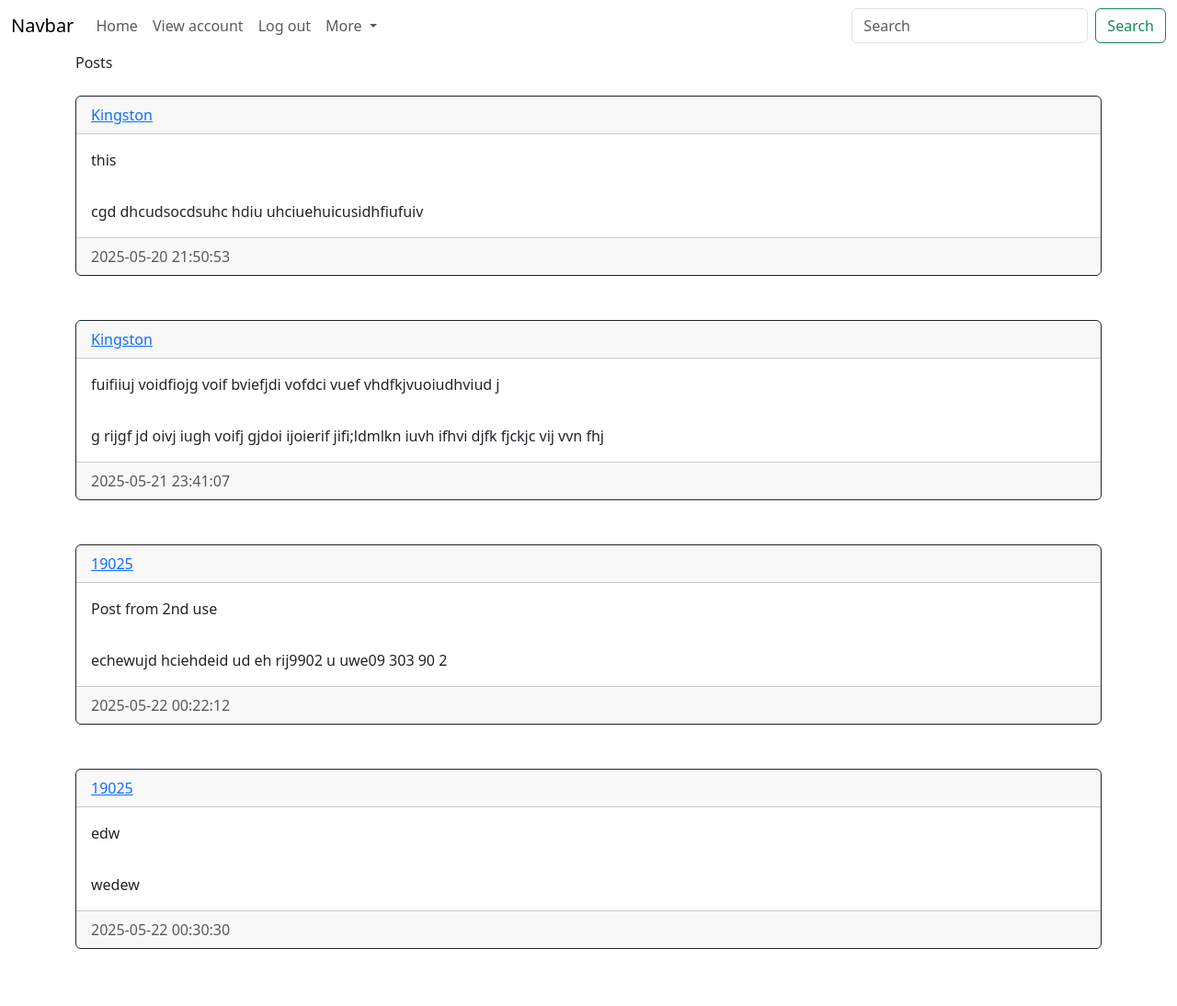
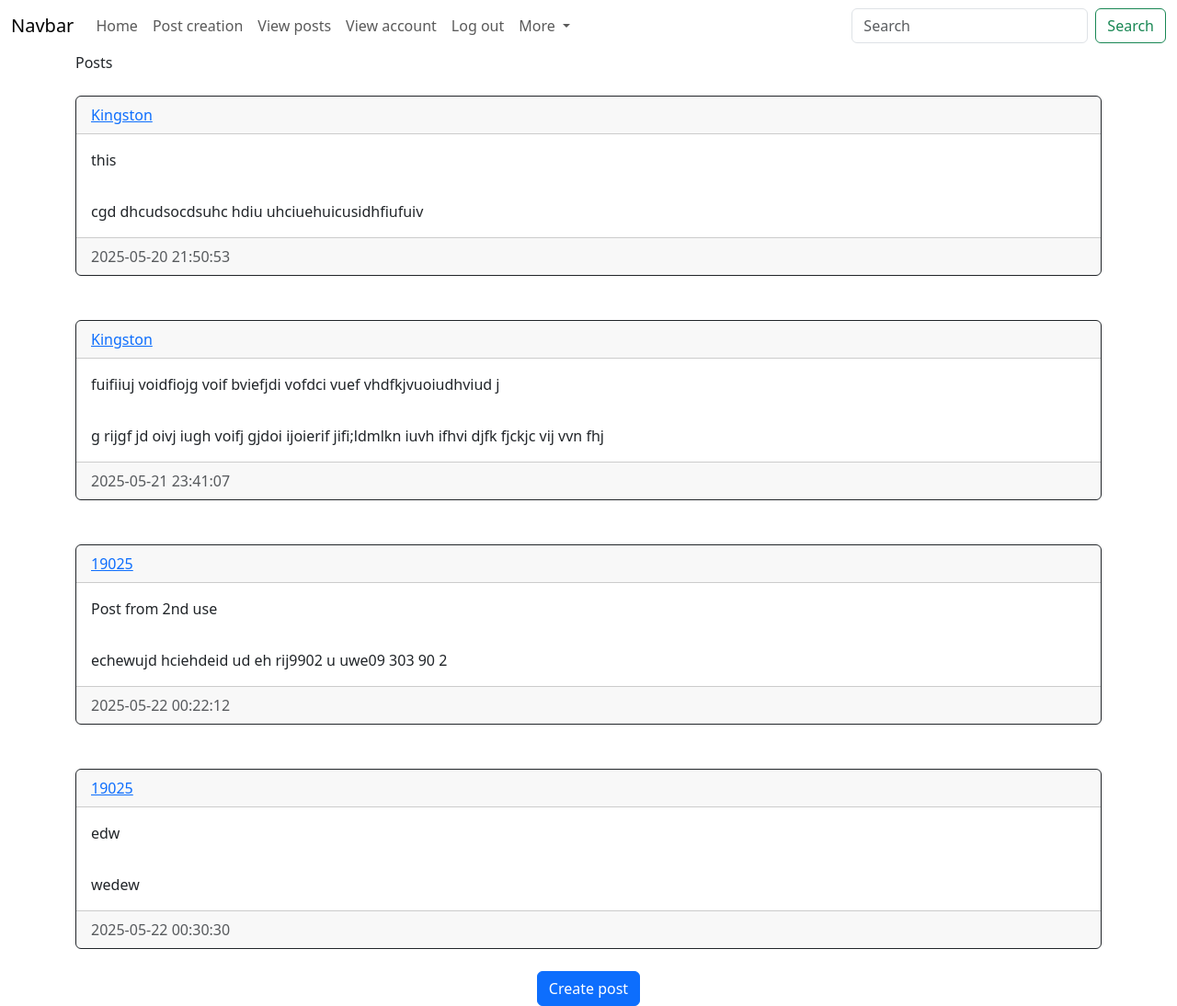
Before and after one commit to Kingston-Smith/Year13Digital, a Flask app: page /blog in a window 1280 px wide. Shown: the whole page at 92% size. Before the commit the page ends 1032 px from the top, so only its background shows below. Run offline with Flask 3, Linux system fonts and the light colour scheme; a user stored in the database is signed in.

Commit message:
Nav links
A few nav links, a link from the page for viewing posts to the page for creating them. Making you go to the page for viewing posts after creating a post

```diff
--- a/website/Templates/template.html
+++ b/website/Templates/template.html
@@ -25,6 +25,12 @@
                     <a class="nav-link" href="/">Home</a>
                   </li>
                   {% if user.is_authenticated %}
+                  <li class="nav-item">
+                    <a class="nav-link" href="forum">Post creation</a>
+                  </li>
+                  <li class="nav-item">
+                    <a class="nav-link" href="blog">View posts</a>
+                  </li>
                   <li class="nav-item">
                     <a class="nav-link" href="account">View account</a>
                   </li>
--- a/website/templates/posts_div.html
+++ b/website/templates/posts_div.html
@@ -19,4 +19,13 @@ Posts
     <br/>
     {% endfor %}
 </div>
+{% block footer %}
+<div align="center">
+    <a href="forum">
+        <button class="btn btn-primary btn-large">
+            Create post
+        </button>
+    </a>
+</div>
 {% endblock %}
+{% endblock %}
--- a/website/views.py
+++ b/website/views.py
@@ -32,6 +32,7 @@ def forum():
             db.session.add(post)
             db.session.commit()
             flash('Post added!', category='success')
+            return redirect(url_for('views.blog'))
     return render_template("forum.html", user=current_user)
 
 @views.route("/blog")
```
Also changed, not shown: instance/database.db.
